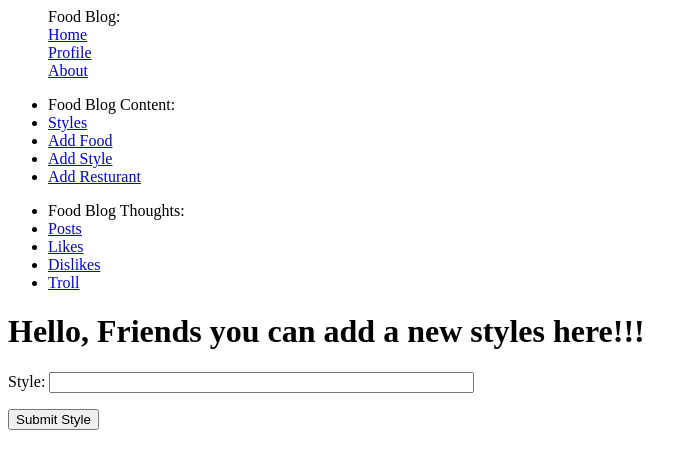
After one commit to gp48maz1/gpFoodBlog, a Flask app: page /addstyle in a window 1280 px wide. The commit adds this page. Shown: the top 469 px of the page, without its empty margins (0-697 px from the left). Run offline with Flask 2, Linux system fonts and the light colour scheme; parts of the project's set-up code (start-up, migrations or seed data) failed here and were passed over.

```diff
--- a/tfOnePython/app/addfoodforms.py
+++ b/tfOnePython/app/addfoodforms.py
@@ -1,10 +1,10 @@
 from flask.ext.wtf import Form
-from wtforms import TextField, BooleanField, RadioField
+from wtforms import TextField, BooleanField, RadioField, IntegerField
 from wtforms.validators import Required
 
 class AddForm(Form):
 	style = TextField('style', validators = [Required()])
-	resturant = TextField('resturant', validators = [Required()])
+	restaurant = TextField('resturant', validators = [Required()])
 	dish = TextField('dish', validators = [Required()]) #Maybe also make a validator that makes in check against a list
 	cat1 = RadioField( 'cat1',
 		choices = [('Pasta', 'Pasta'),
@@ -17,3 +17,14 @@ class AddForm(Form):
 		('Chicken', 'Chicken'),
 		('Beef', 'Beef'),
 		('Pork', 'Pork')])
+
+class StyleForm(Form):
+	style = TextField('style', validators = [Required()])
+
+class RestaurantForm(Form):
+	style = IntegerField('style', validators = [Required()])
+	restaurant = TextField('restaurant', validators = [Required()])
+
+#class ResturantForm(Form):
+#	style = DropDown('style', validators = [Required()])
+#	resturant = TextField('resturant', validators = [Required()])
--- /dev/null
+++ b/tfOnePython/app/templates/addstyle.html
@@ -0,0 +1,13 @@
+		{% extends "base.html" %}
+		{% block content %}
+		<h1>Hello, Friends you can add a new styles here!!!</h1>
+		<form action="/addstyle" method="POST">
+			{{form.hidden_tag()}}
+			<p>
+				Style: {{form.style(size=50)}}<br>
+			</p>
+			<p>
+				<input type="submit" value="Submit Style">
+			</p>
+		</form>
+		{% endblock %}
--- a/tfOnePython/app/templates/base.html
+++ b/tfOnePython/app/templates/base.html
@@ -17,6 +17,8 @@
 			<li>Food Blog Content: </li>
 			<li><a href="/styles">Styles</a></li>
 			<li><a href="/addfood">Add Food</a></li>
+			<li><a href="/addstyle">Add Style</a></li>
+			<li><a href="/addrestaurant">Add Resturant</a></li>
 		</ul>
 		<ul class = "food thoughts">
 			<li>Food Blog Thoughts: </li>
--- a/tfOnePython/app/templates/styles.html
+++ b/tfOnePython/app/templates/styles.html
@@ -8,4 +8,9 @@
 			<li><a href="/styles/mexican">Mexican</a></li>
 			<li><a href="/styles/thai">Thai</a></li>
 		</ul>
+		<ul class = "food test">
+			{% for style in styles %}
+			<li>{{ style.name }}</li>
+			{% endfor %}
+		</ul>
 		{% endblock %}
--- a/tfOnePython/app/views.py
+++ b/tfOnePython/app/views.py
@@ -1,7 +1,7 @@
 from flask import render_template, redirect, url_for, request
 from app import app
-from addfoodforms import AddForm
-from database import session #where did the database we created last time go?
+from addfoodforms import AddForm, StyleForm, RestaurantForm
+from models import db, Food, Style, Restaurant #where did the database we created last time go?
 
 user = { 'nickname': 'Mazzone'}
 
@@ -100,16 +100,27 @@ def about():
 
 @app.route('/styles')
 def styles():
-	styles = [
-		{'name': 'Italian'},
-		{'name': 'Mexican'},
-		{'name': 'Thai'},
-		{'name': 'American'}
-		]
+	styles = Style.query.all()
+		#[
+		#{'name': 'Italian'},
+		#{'name': 'Mexican'},
+		#{'name': 'Thai'},
+		#{'name': 'American'}
+		#]
 	return render_template("styles.html",
 		title = 'Styles',
 		user = user,
 		styles = styles)
+
+@app.route('/styles')
+def styles():
+	styles = Style.query.all(),
+	restaurants = Restaurant.query.all()
+	return render_template("styles.html",
+		title = 'Styles',
+		user = user,
+		styles = styles,
+		restaurants = restaurants)
 
 @app.route('/styles/italian')
 def italian():
@@ -167,6 +178,45 @@ def profile():
 	return render_template("profile.html",
 		title = 'Profile')
 
+@app.route('/addstyle', methods = ["GET"])
+def addstyle_get():
+	form = StyleForm()
+	return render_template("addstyle.html",
+		title = 'Add Style',
+		user = user,
+		form = form)
+
+@app.route('/addstyle', methods = ["POST"])
+def addstyle_post():
+	form = StyleForm()
+	style =  Style(
+		name = request.form["style"]
+		)
+	db.session.add(style)
+	db.session.commit()
+	return redirect(url_for("index"))
+
+@app.route('/addrestaurant', methods = ["GET"])
+def addrestaurant_get():
+	form = RestaurantForm(),
+	styles = Style.query.all()
+	return render_template("addrestaurant.html",
+		title = 'Add Restaurant',
+		styles = styles,
+		user = user,
+		form = form)
+
+@app.route('/addrestaurant', methods = ["POST"])
+def addrestaurant_post():
+	form = RestaurantForm()
+	restaurant =  Restaurant(
+		style_id = request.form["style"],
+		name = request.form["restaurant"]
+		)
+	db.session.add(restaurant)
+	db.session.commit()
+	return redirect(url_for("index"))
+
 #am i supposed to add in a post AND a get route???
 #if i dont include POST or GET does it just default use on both? i.e. no method = ... it will use this for post of get or will say i need post even if it works for post
 @app.route('/addfood', methods = ["GET"])
@@ -181,13 +231,14 @@ def addfood_get():
 
 @app.route('/addfood', methods = ["POST"])
 def addfood_post():
-	form = AddForm(
-		style = request.form["style"],
-		resturant = request.form["resturant"],
-		dish = request.form["dish"],
+	form = AddForm()
+	food = Food(
+		style = request.form["style"], # needs to be a drop down from available
+		resturant = request.form["resturant"], # drop down from available
+		item = request.form["dish"],
 		cat1 = request.form["cat1"], #does this work when using radio buttons
 		cat2 = request.form["cat2"] #does this work when using radio buttons
 		)
-	session.add(form)
+	session.add(food)
 	session.commit()
 	return redirect(url_for("index")) #is this how you use this?
--- a/tfOnePython/config.py
+++ b/tfOnePython/config.py
@@ -1,7 +1,8 @@
 import os
 basedir = os.path.abspath(os.path.dirname(__file__))
 
-SQLALCHEMY_DATABASE_URI = 'sqlite:///' + os.path.join(basedir, 'app.db')
+#if the below question doesn't get cleared up probably just switch to whats in the Flask example
+SQLALCHEMY_DATABASE_URI = 'sqlite:///' + os.path.join(basedir, 'app.db') #why didnt I have to make a session??
 SQLALCHEMY_MIGRATE_REPO = os.path.join(basedir, 'db_repository')
 
 CSRF_ENABLED = True
```
Also changed, not shown: tfOnePython/app/templates/addrestaurant.html (added, +21 -0 lines), tfOnePython/app/templates/restaurant.html (added, +15 -0 lines), tfOnePython/app.db.
